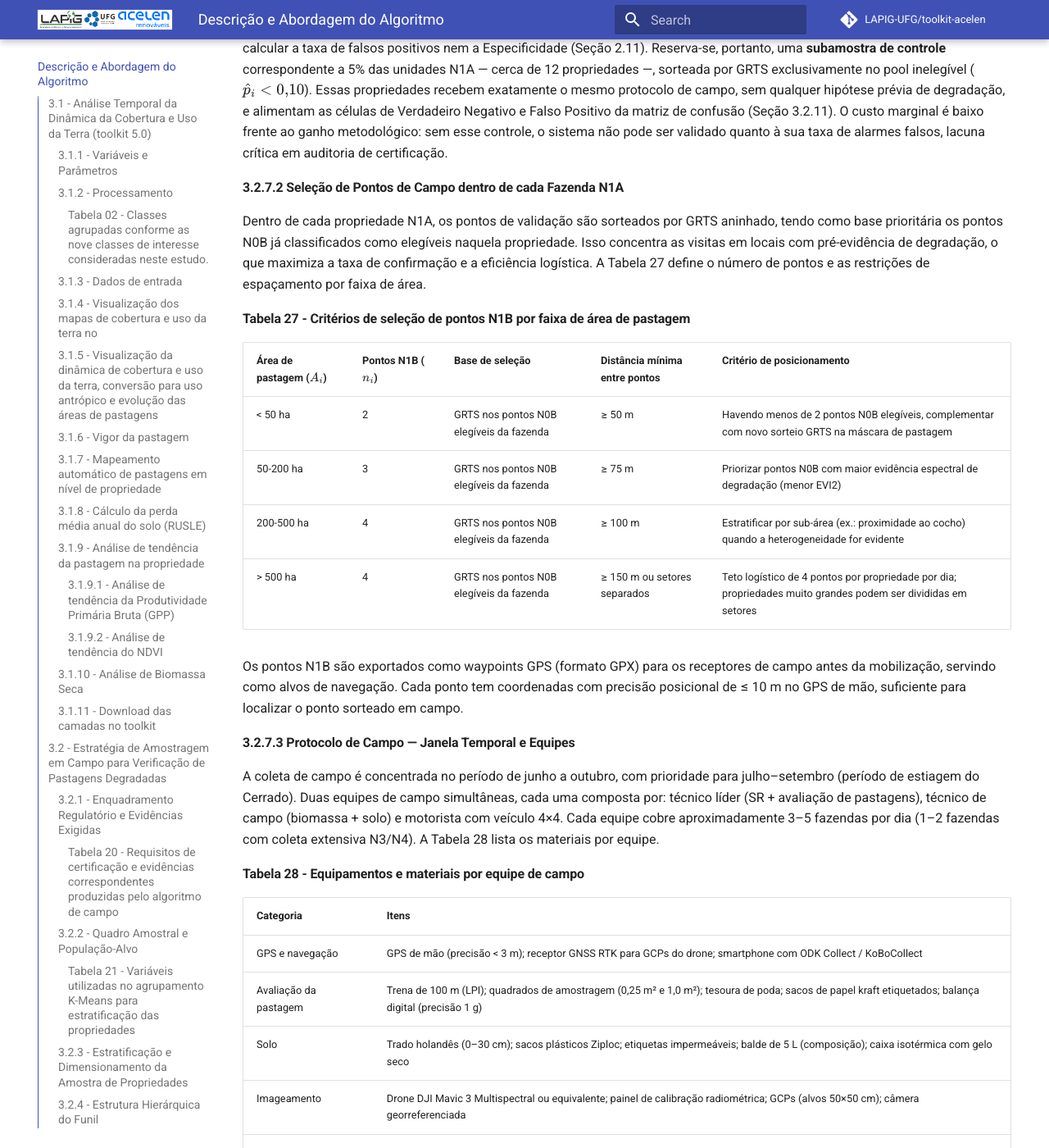
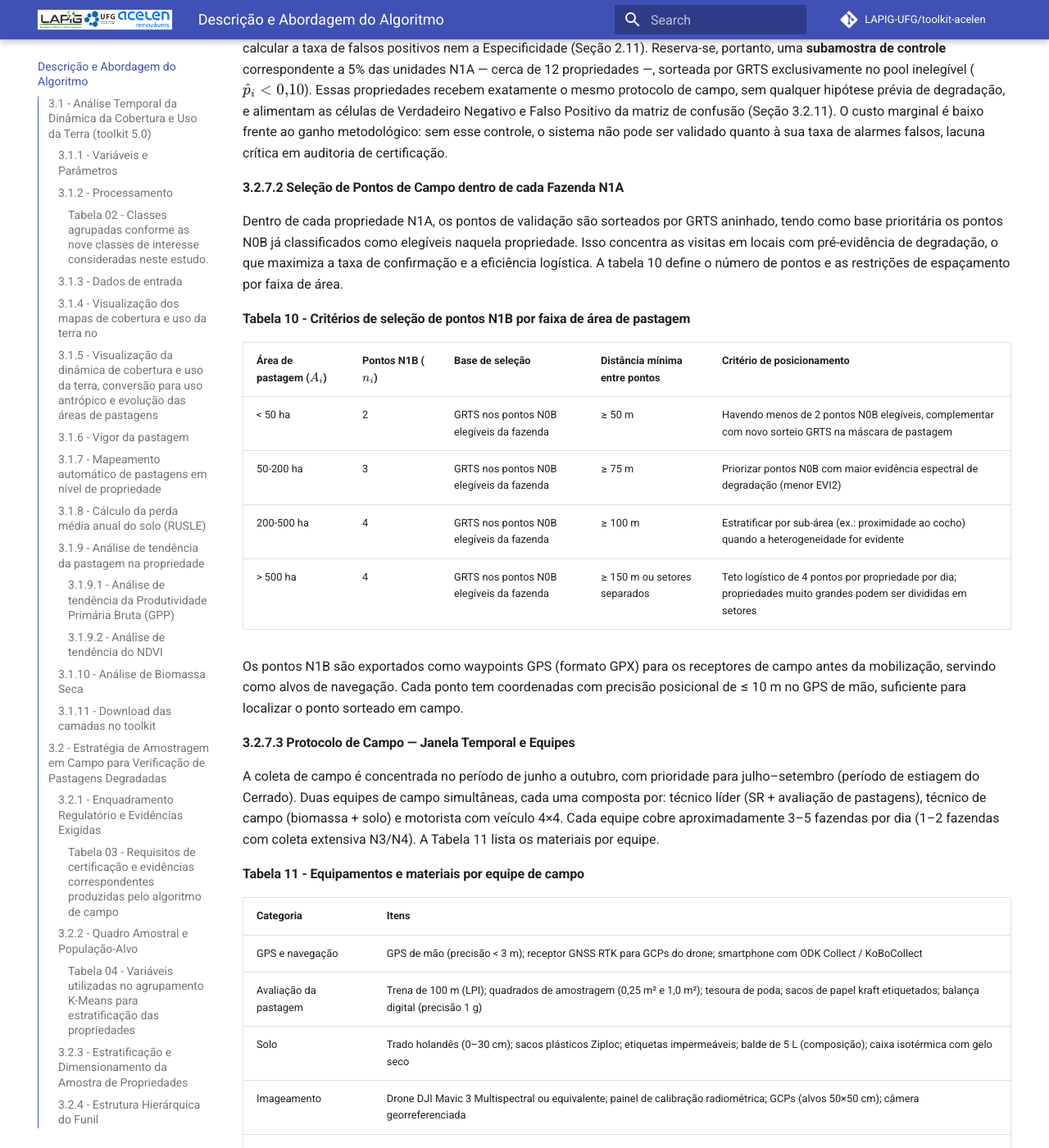
Before and after one commit to lapig-ufg/lapig-acelen, an MkDocs documentation site: the page built from docs/03_DESCRICAO_ABORDAGEM_DO_ALGORITMO.md, in a window 1280 px wide and 1400 px high, scrolled down 20035 px. Shown: the whole window at 82% size. Built offline with MkDocs 1.6.1 and Material for MkDocs 9.7.7, drawn with Linux system fonts in a browser that asks for light colours; comment, search, counter and statistics services are not loaded; some of the changed text lies outside the part shown.

Commit message:
Update 03_DESCRICAO_ABORDAGEM_DO_ALGORITMO.md

```diff
--- a/docs/03_DESCRICAO_ABORDAGEM_DO_ALGORITMO.md
+++ b/docs/03_DESCRICAO_ABORDAGEM_DO_ALGORITMO.md
@@ -290,9 +290,9 @@
 
 O ponto de partida do algoritmo não é uma escolha metodológica interna, mas um conjunto de evidências que precisam existir ao final do processo. A aviação civil responde por aproximadamente 2,5% das emissões diretas de CO₂ globais, com impacto climático total ainda maior quando considerados os efeitos não-CO₂ (IPCC, 2022; IEA, 2023; ICAO, 2022). O Combustível Sustentável de Aviação (SAF) emerge como a alternativa mais viável no curto e médio prazo, e marcos regulatórios como o ReFuelEU Aviation (Regulamento UE 2023/2405), o *SAF Blending Mandate* do Reino Unido e o CORSIA/ICAO já impõem mandatos progressivos de incorporação de SAF, exigindo comprovação rigorosa de sustentabilidade de toda a cadeia produtiva.
 
-A aplicação que motiva o plano de amostragem de campo é a identificação de pastagens degradadas elegíveis ao cultivo da macaúba (*Acrocomia aculeata*), palmeira nativa do Cerrado com emissões de 19,32 gCO₂eq/MJ ao longo do ciclo de vida e capacidade comprovada de recuperação do solo, implantada **exclusivamente em áreas de pastagem degradada**. Para que essa premissa seja reconhecida pelos sistemas de certificação internacionais, a simples declaração de degradação não é suficiente: exige-se metodologia de verificação transparente, auditável e replicável. Cada sistema estabelece critérios próprios sobre a condição da terra antes da conversão, e é a partir deles que se define o que precisa ser medido, com que rastreabilidade e em que nível do funil. A Tabela 20 explicita essa correspondência.
+A aplicação que motiva o plano de amostragem de campo é a identificação de pastagens degradadas elegíveis ao cultivo da macaúba (*Acrocomia aculeata*), palmeira nativa do Cerrado com emissões de 19,32 gCO₂eq/MJ ao longo do ciclo de vida e capacidade comprovada de recuperação do solo, implantada **exclusivamente em áreas de pastagem degradada**. Para que essa premissa seja reconhecida pelos sistemas de certificação internacionais, a simples declaração de degradação não é suficiente: exige-se metodologia de verificação transparente, auditável e replicável. Cada sistema estabelece critérios próprios sobre a condição da terra antes da conversão, e é a partir deles que se define o que precisa ser medido, com que rastreabilidade e em que nível do funil. A tabela 03 explicita essa correspondência.
 
-#### Tabela 20 - Requisitos de certificação e evidências correspondentes produzidas pelo algoritmo de campo
+#### Tabela 03 - Requisitos de certificação e evidências correspondentes produzidas pelo algoritmo de campo
 
 | Certificação / Diretiva | Critério aplicável | Evidências exigidas — atendidas pelo algoritmo |
 | --- | --- | --- |
@@ -313,9 +313,9 @@
 2. **Aptidão temática.** A propriedade deve intersectar áreas de pastagem mapeadas no ano de referência pelo produto de cobertura de 10 m adotado pelo projeto. O arquivo raster e a legenda correspondentes permanecem anexados ao dossiê técnico, de modo que a composição do quadro amostral seja reconstituível.
 3. **Limiar de dimensão.** Apenas propriedades com área igual ou superior a 2 hectares, o que exclui minifúndios e ruídos de vetorização.
 
-Na área piloto, o resultado é um quadro amostral de **N = 52.719 propriedades**. Sobre esse quadro são aplicados o agrupamento K-Means e o sorteio GRTS. As variáveis empregadas na estratificação, listadas na Tabela 21, combinam os próprios produtos gerados pelo *toolkit* — vigor da pastagem (Seção 3.1.6) e tendência de vigor (Seção 3.1.9) — com variáveis complementares de degradação agronômica e de pressão pecuária.
+Na área piloto, o resultado é um quadro amostral de **N = 52.719 propriedades**. Sobre esse quadro são aplicados o agrupamento K-Means e o sorteio GRTS. As variáveis empregadas na estratificação, listadas na tabela 04, combinam os próprios produtos gerados pelo *toolkit* — vigor da pastagem (Seção 3.1.6) e tendência de vigor (Seção 3.1.9) — com variáveis complementares de degradação agronômica e de pressão pecuária.
 
-#### Tabela 21 - Variáveis utilizadas no agrupamento K-Means para estratificação das propriedades
+#### Tabela 04 - Variáveis utilizadas no agrupamento K-Means para estratificação das propriedades
 
 | Variável | Fonte | Resolução | Papel na estratificação |
 | --- | --- | --- | --- |
@@ -466,9 +466,9 @@
 
 #### 3.2.7.2 Seleção de Pontos de Campo dentro de cada Fazenda N1A
 
-Dentro de cada propriedade N1A, os pontos de validação são sorteados por GRTS aninhado, tendo como base prioritária os pontos N0B já classificados como elegíveis naquela propriedade. Isso concentra as visitas em locais com pré-evidência de degradação, o que maximiza a taxa de confirmação e a eficiência logística. A Tabela 27 define o número de pontos e as restrições de espaçamento por faixa de área.
+Dentro de cada propriedade N1A, os pontos de validação são sorteados por GRTS aninhado, tendo como base prioritária os pontos N0B já classificados como elegíveis naquela propriedade. Isso concentra as visitas em locais com pré-evidência de degradação, o que maximiza a taxa de confirmação e a eficiência logística. A tabela 10 define o número de pontos e as restrições de espaçamento por faixa de área.
 
-#### Tabela 27 - Critérios de seleção de pontos N1B por faixa de área de pastagem
+#### Tabela 10 - Critérios de seleção de pontos N1B por faixa de área de pastagem
 
 | Área de pastagem (\(A_i\)) | Pontos N1B (\(n_i\)) | Base de seleção | Distância mínima entre pontos | Critério de posicionamento |
 | --- | --- | --- | --- | --- |
@@ -481,9 +481,9 @@
 
 ####  3.2.7.3 Protocolo de Campo — Janela Temporal e Equipes
 
-A coleta de campo é concentrada no período de junho a outubro, com prioridade para julho–setembro (período de estiagem do Cerrado). Duas equipes de campo simultâneas, cada uma composta por: técnico líder (SR + avaliação de pastagens), técnico de campo (biomassa + solo) e motorista com veículo 4×4. Cada equipe cobre aproximadamente 3–5 fazendas por dia (1–2 fazendas com coleta extensiva N3/N4). A Tabela 28 lista os materiais por equipe.
+A coleta de campo é concentrada no período de junho a outubro, com prioridade para julho–setembro (período de estiagem do Cerrado). Duas equipes de campo simultâneas, cada uma composta por: técnico líder (SR + avaliação de pastagens), técnico de campo (biomassa + solo) e motorista com veículo 4×4. Cada equipe cobre aproximadamente 3–5 fazendas por dia (1–2 fazendas com coleta extensiva N3/N4). A Tabela 11 lista os materiais por equipe.
 
-#### Tabela 28 - Equipamentos e materiais por equipe de campo
+#### Tabela 11 - Equipamentos e materiais por equipe de campo
 
 | Categoria | Itens |
 | --- | --- |
```
Also changed, not shown: other parts of docs/03_DESCRICAO_ABORDAGEM_DO_ALGORITMO.md (+30 -30 lines).
